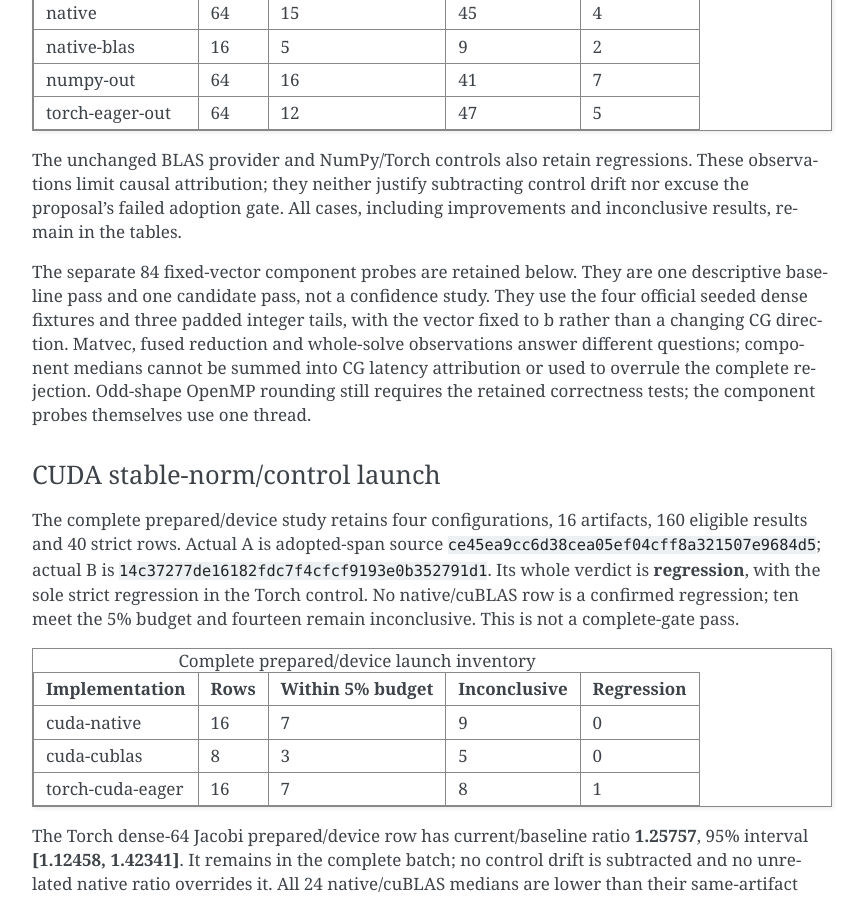
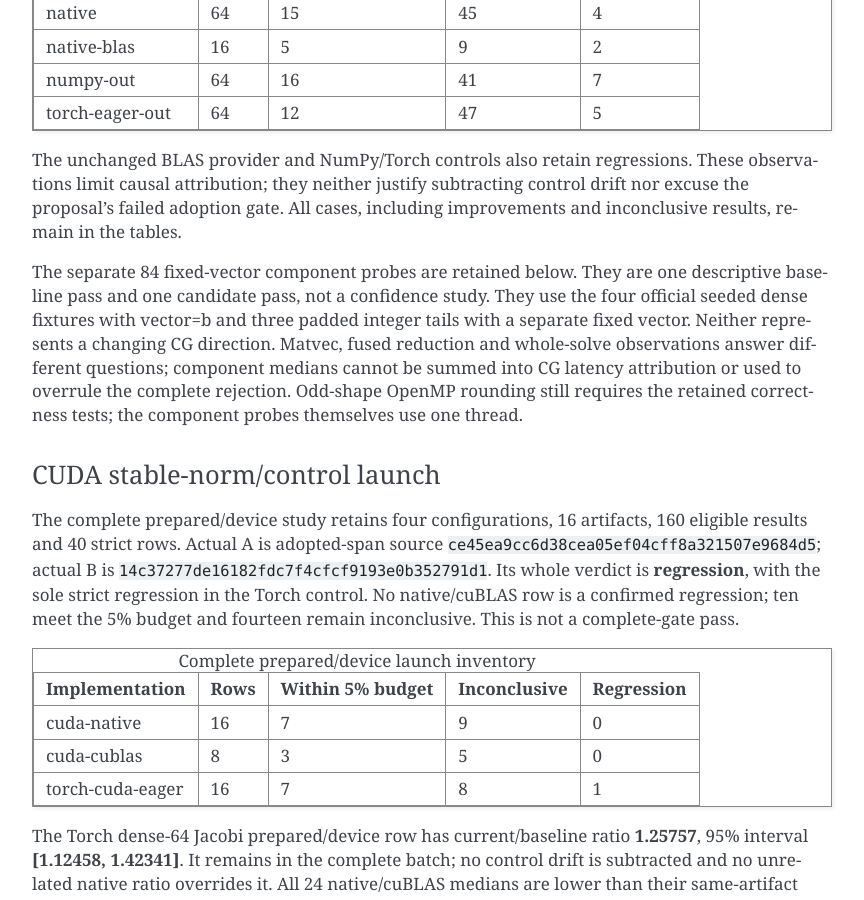
Before and after one commit to ThreeMonth03/Conjugate-Gradient-Method-library, a Sphinx documentation site: the page built from docs/benchmarks/restart-optimization-20261017.rst, in a window 1280 px wide and 900 px high, scrolled down 2348 px. Shown: the whole window, without its empty margins (308-1172 px from the left). Built offline with Sphinx 7.4.7, drawn with Linux system fonts in a browser that asks for light colours; some of the changed text lies outside the part shown.

Commit message:
Clarify component inputs and timed backend validation

```diff
--- a/docs/benchmarks/restart-optimization-20261017.rst
+++ b/docs/benchmarks/restart-optimization-20261017.rst
@@ -123,9 +123,10 @@ including improvements and inconclusive results, remain in the tables.
 
 The separate 84 fixed-vector component probes are retained below. They are one
 descriptive baseline pass and one candidate pass, not a confidence study.
-They use the four official seeded dense fixtures and three padded integer
-tails, with the vector fixed to b rather than a changing CG direction. Matvec,
-fused reduction and whole-solve observations answer different questions;
+They use the four official seeded dense fixtures with vector=b and three
+padded integer tails with a separate fixed vector. Neither represents a
+changing CG direction. Matvec, fused reduction and whole-solve observations
+answer different questions;
 component medians cannot be summed into CG latency attribution or used to
 overrule the complete rejection. Odd-shape OpenMP rounding still requires the
 retained correctness tests; the component probes themselves use one thread.
```
Also changed, not shown: other parts of docs/benchmarks/restart-optimization-20261017.rst (+4 -3 lines).
